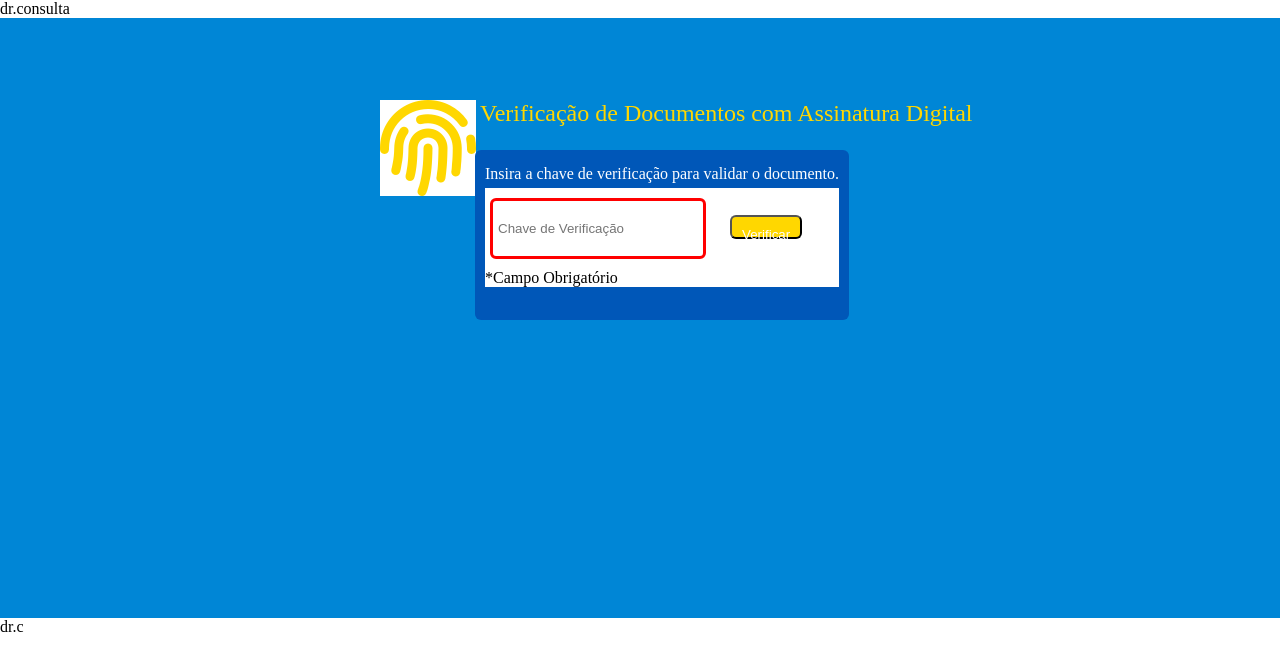
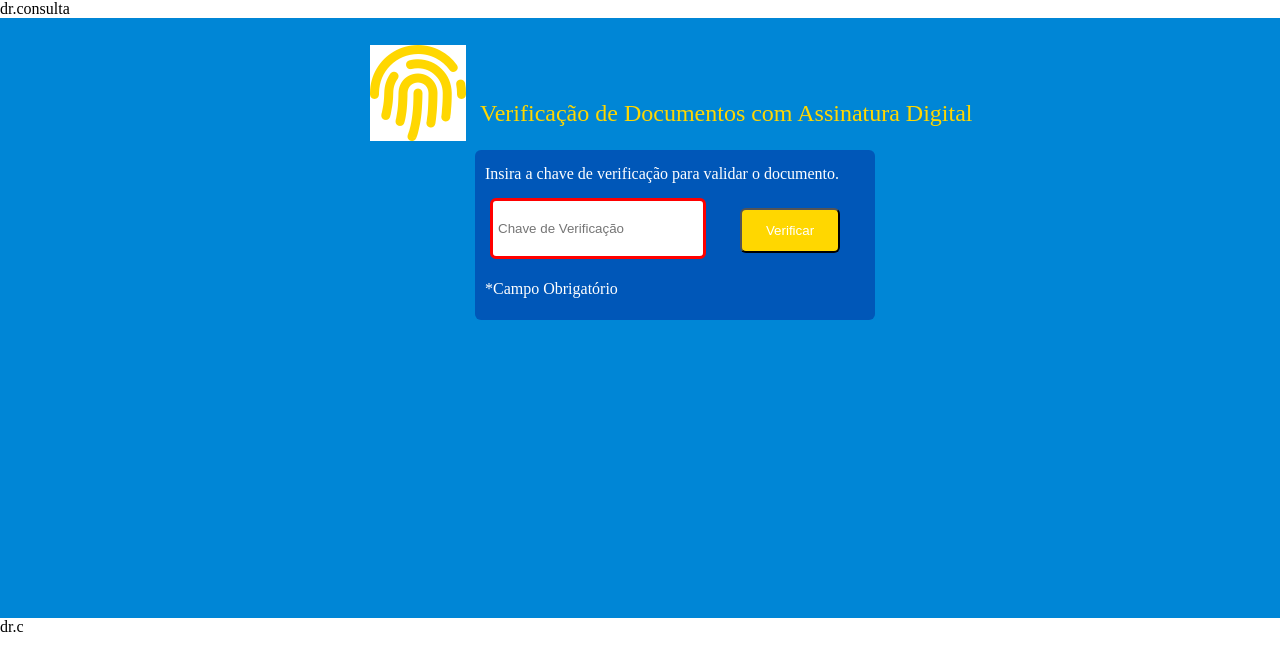
Before and after one commit to cantaruttim/AutenticadorCode, a Next.js app: page / in a window 1280 px wide. Shown: the top 670 px of the page. Built offline with nearby package versions, Linux system fonts and the light colour scheme.

Commit message:
btnVerificar

```diff
--- a/pages/index.js
+++ b/pages/index.js
@@ -34,7 +34,7 @@ function Home() {
                     </div>
 
                     <div className='caixaDados'>
-                        <input className='caixaChave' type="text" placeholder='Chave de Verificação'/> <button className='btnVerificar'>Verificar</button>
+                        <input className='caixaChave' type="text" placeholder='Chave de Verificação'/> <button type='submit' className='btnVerificar'>Verificar</button>
                     </div>
                     <div className='CampoObrigatorio'>
                         *Campo Obrigatório
--- a/styles/styles.css
+++ b/styles/styles.css
@@ -26,7 +26,7 @@ body .content {
 }
 
 .content .content-box{
-    max-width: 1150px;
+    width: 380px ;
     height: 150px;
     margin: auto;
     position: absolute;
@@ -53,8 +53,8 @@ body .content {
     position: absolute;
     display: inline-block;
     background-color: var(--corFundo);
-    background-image: none;
-    left: -100px;
+    left: -110px;
+    top: -55px;
 }
 
 .content .content-box .text_1{
@@ -62,6 +62,10 @@ body .content {
     color: #fff;
     font-size: medium;
     padding: 5px 0;
+}
+
+.content .content-box .caixaDados{
+    background-color: var(--corArea);
 }
 
 .content .content-box .caixaDados .caixaChave{
@@ -75,14 +79,26 @@ body .content {
 .content .content-box .btnVerificar{
     background-color: gold;
     color: #fff;
+    display: inline-block;
+    width: 100px;
+    height: 45px;
     padding: 20px 5px;
     margin: 10px 5px;
-    height: 15px;
     align-items: flex-end;
     padding: 10px;
     border-radius: 6px;
     z-index: 999;
     position: absolute;
-    left: 250px;
-    top: 55px;
+    left: 260px;
+    top: 48px;
+    cursor: pointer;
 }
+
+.content .content-box .CampoObrigatorio{
+    background-color: var(--corArea);
+    color: #fff;
+    align-items: baseline;
+    position: absolute;
+    top: 130px;
+
+}
```
